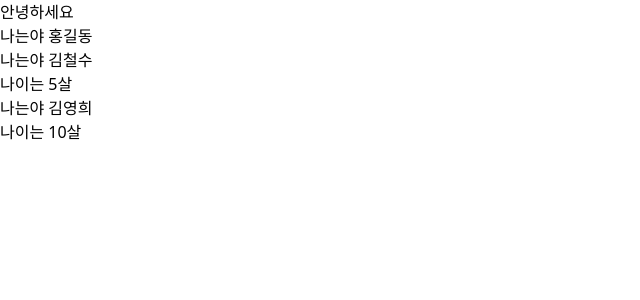
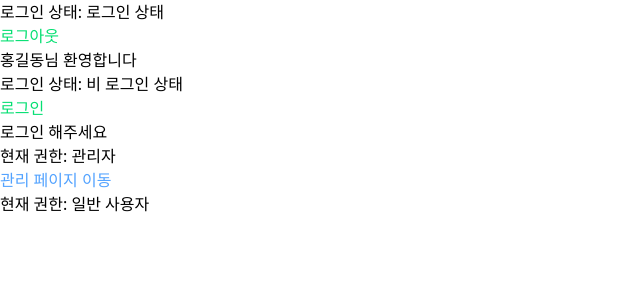
Before and after one commit to kimsha-it/learning, a React (Vite) app in the folder react/my-react-app/: page / in a window 1280 px wide. Shown: the top 300 px of the page, without its empty margins (0-640 px from the left). Built offline with nearby package versions, Linux system fonts and the light colour scheme.

Commit message:
삼항연산자

```diff
--- a/react/my-react-app/src/App.jsx
+++ b/react/my-react-app/src/App.jsx
@@ -1,16 +1,10 @@
-import React from "react";
-import ProfileContainer from "./components/PropsExample/ProfileContainer";
-import CardContainer from "./components/PropsFunction/CardContainer";
-import ProductContainer from "./components/ProductCard/ProductContainer";
-import Parent from "./components/PropsChildren/Parent";
+import React from 'react'
+import Container from './components/Condition/Container'
 
 export default function App() {
   return (
     <div>
-      {/* <ProfileContainer></ProfileContainer> */}
-      {/* <CardContainer></CardContainer> */}
-      {/* <ProductContainer></ProductContainer> */}
-      <Parent></Parent>
+      <Container></Container>
     </div>
-  );
+  )
 }
--- /dev/null
+++ b/react/my-react-app/src/components/Condition/AdminLink.jsx
@@ -0,0 +1,12 @@
+import React from "react";
+
+export default function AdminLink({ isAdmin }) {
+  return (
+    <div>
+      <p>현재 권한: {isAdmin === true ? "관리자" : "일반 사용자"}</p>
+      <p className="text-blue-400">
+        {isAdmin === true && <a>관리 페이지 이동</a>}
+      </p>
+    </div>
+  );
+}
--- /dev/null
+++ b/react/my-react-app/src/components/Condition/Container.jsx
@@ -0,0 +1,15 @@
+import React from "react";
+import LoginStatus from "./LoginStatus";
+import AdminLink from "./AdminLink";
+
+export default function Container() {
+  return (
+    <div>
+      <LoginStatus isLogin={true} userName="홍길동"></LoginStatus>
+      <LoginStatus isLogin={false} userName="김철수"></LoginStatus>
+
+      <AdminLink isAdmin={true}></AdminLink>
+      <AdminLink isAdmin={false}></AdminLink>
+    </div>
+  );
+}
--- /dev/null
+++ b/react/my-react-app/src/components/Condition/LoginStatus.jsx
@@ -0,0 +1,13 @@
+import React from "react";
+
+export default function LoginStatus({ isLogin, userName }) {
+  return (
+    <div>
+      <p>로그인 상태: {isLogin === true ? "로그인 상태" : "비 로그인 상태"}</p>
+      <button className="text-green-400">
+        {isLogin === true ? "로그아웃" : "로그인"}
+      </button>
+      <p>{isLogin === true ? `${userName}님 환영합니다` : "로그인 해주세요"}</p>
+    </div>
+  );
+}
--- a/react/my-react-app/src/components/UserCard/UserCard.jsx
+++ b/react/my-react-app/src/components/UserCard/UserCard.jsx
@@ -5,6 +5,9 @@
         <div class="p-6">
           <div class="flex justify-center mb-4">
             <img
+              onClick={() => {
+                hadleClick();
+              }}
               class="w-24 h-24 rounded-full object-cover"
               src={userData.profileImage}
               alt="사용자 프로필"
```
Also changed, not shown: react/my-react-app/src/components/Props/PropsChildren/Child.jsx (renamed from react/my-react-app/src/components/PropsChildren/Child.jsx), react/my-react-app/src/components/Props/PropsChildren/Parent.jsx (renamed from react/my-react-app/src/components/PropsChildren/Parent.jsx), react/my-react-app/src/components/Props/PropsExample/Profile.jsx (renamed from react/my-react-app/src/components/PropsExample/Profile.jsx), react/my-react-app/src/components/Props/PropsExample/ProfileContainer.jsx (renamed from react/my-react-app/src/components/PropsExample/ProfileContainer.jsx), react/my-react-app/src/components/Props/PropsFunction/Card.jsx (renamed from react/my-react-app/src/components/PropsFunction/Card.jsx), react/my-react-app/src/components/Props/PropsFunction/CardContainer.jsx (renamed from react/my-react-app/src/components/PropsFunction/CardContainer.jsx).
